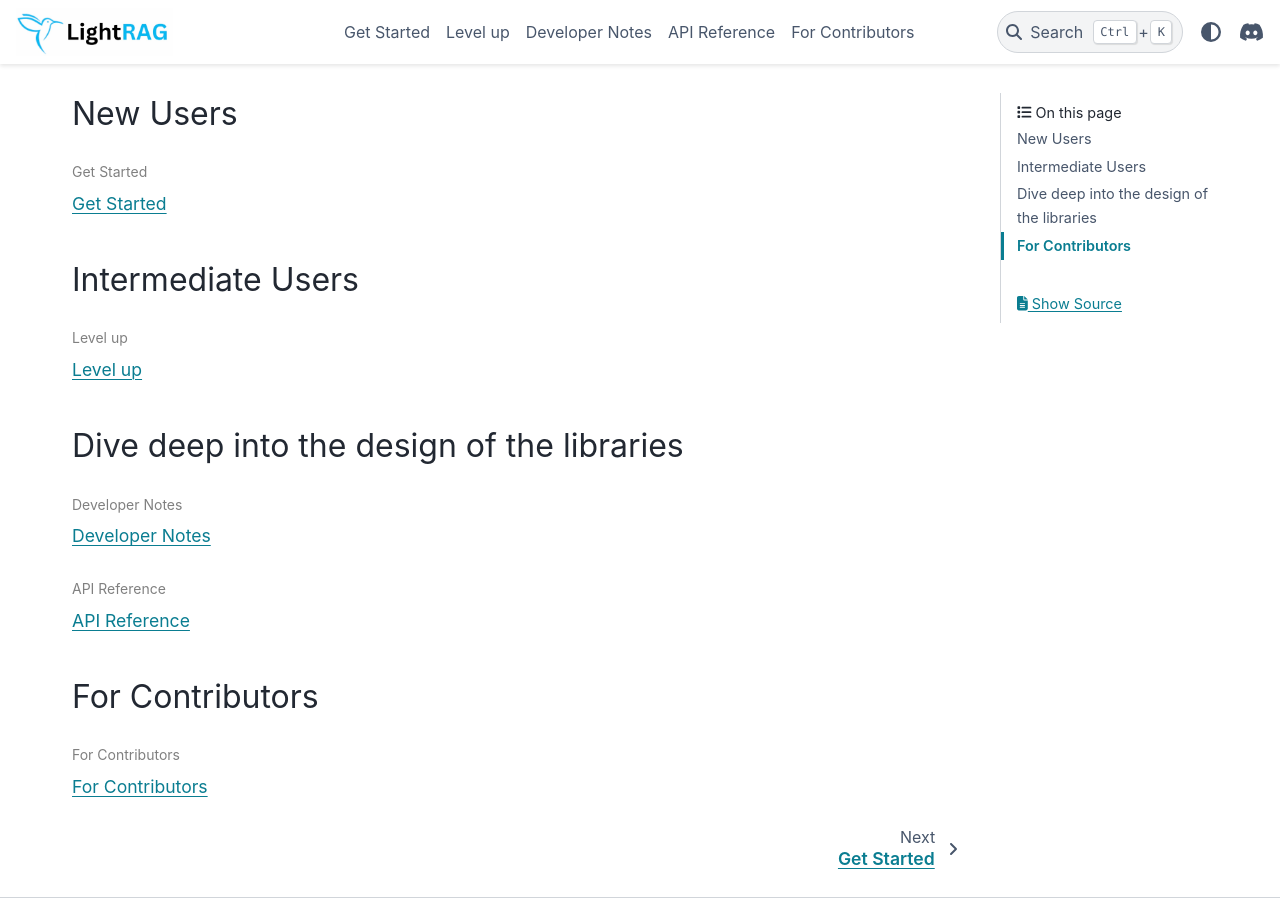
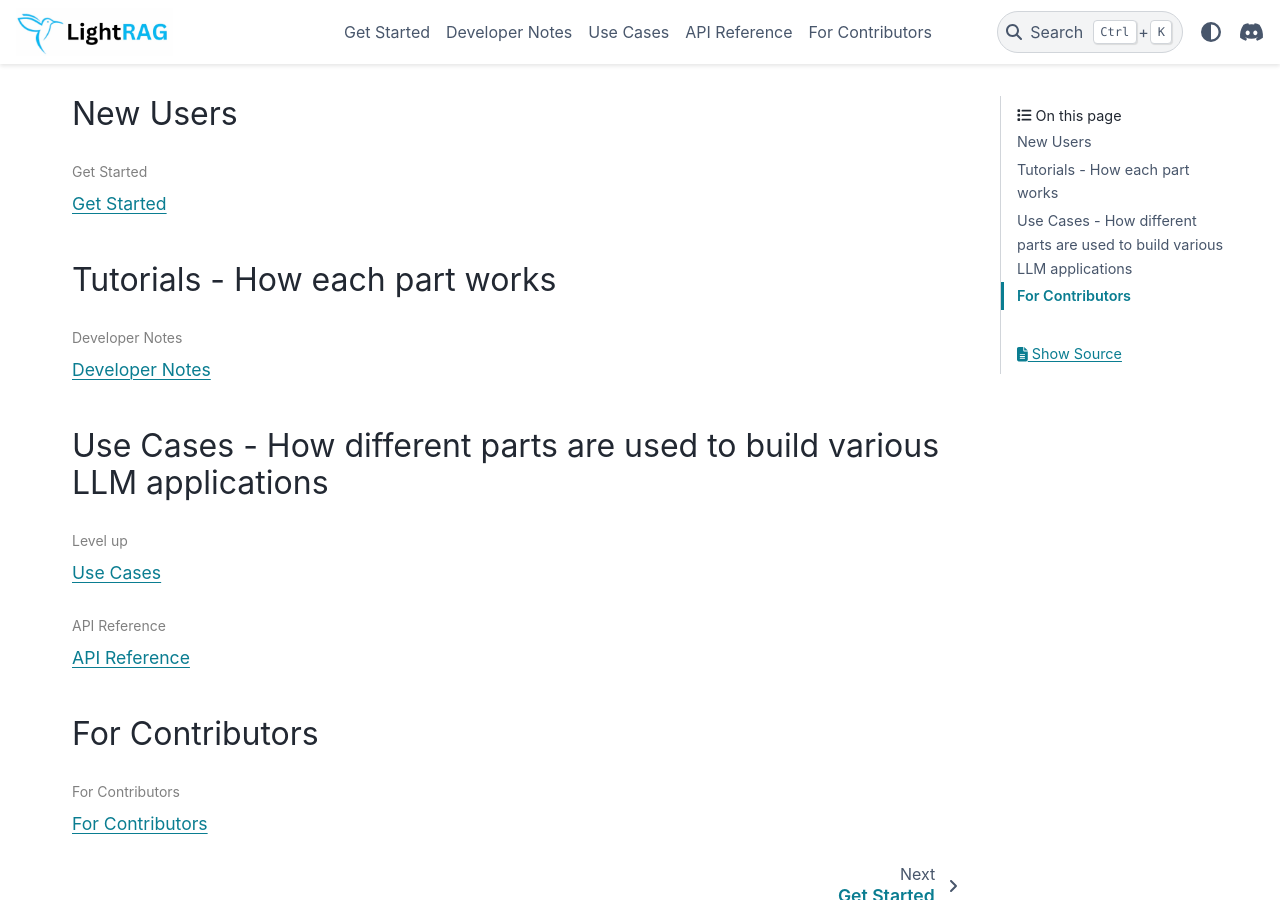
Before and after one commit to SylphAI-Inc/AdalFlow, a Sphinx documentation site: the page built from docs/source/index.rst, in a window 1280 px wide and 900 px high, scrolled down 2464 px. Built offline with Sphinx 7.4.7 and the PyData theme 0.15.4, drawn with Linux system fonts in a browser that asks for light colours; pages that are not in the unit, such as notebooks, are missing from menus.

Commit message:
be more clear on developer notes and use cases, both are tutorials

```diff
--- a/docs/source/developer_notes/index.rst
+++ b/docs/source/developer_notes/index.rst
@@ -1,8 +1,23 @@
+.. _developer_notes:
+
+
 Developer Notes
 =============================
 
-Learn more on our over all design phisolophy, and how we designed each core part within the LightRAG library.
+*How each part works*
 
+Learn LightRAG design phisolophy and the reasoning(`why` and `how-to`) behind each core part within the LightRAG library.
+This is also our tutorials showing how each part works before we move ahead to build use cases (LLM applications).
+
+.. note::
+
+   You can read interchangably between :ref:`Use Cases <use_cases>`.
+
+
+TODO:
+
+1. provide a graph of the LightRAG architecture
+2. Put `why` and `how-to` guide by core parts with secondary toctree
 
 
 .. toctree::
@@ -11,12 +26,49 @@ Learn more on our over all design phisolophy, and how we designed each core part
    lightrag_design_philosophy
 
    llm_intro
+   data_classes
+
+Core Components - Generator
+
+Model cliens are for both
+
+.. toctree::
+   :maxdepth: 2
+
    api_client
    component
    prompt
-   data_classes
    generator
+   optimizer
+
+1. string processing and output parser  (helper for Generator)
+
+
+
+Core Components - Retriever  (Enhance Generator to be more factual and less hallucination)
+
+.. toctree::
+   :maxdepth: 2
+
    embedder
    retriever
-   optimizer
+
+
+Core Components - Agent (Enhance Generator with tools, planning, and reasoning)
+
+tools and execturos, react and how react relates to generator.
+
+.. toctree::
+   :maxdepth: 2
+
+   model
+
+
+
+
+Datasets and Evaulation
+
+.. toctree::
+   :maxdepth: 2
+
    evaluation
--- a/docs/source/index.rst
+++ b/docs/source/index.rst
@@ -130,19 +130,8 @@ New Users
 
 
 
-Intermediate Users
+Tutorials - How each part works
 =======================
-
-.. toctree::
-   :maxdepth: 1
-   :caption: Level up
-
-   tutorials/index
-
-
-Dive deep into the design of the libraries
-==============================================
-
 
 .. toctree::
    :glob:
@@ -150,6 +139,19 @@ Dive deep into the design of the libraries
    :caption: Developer Notes
 
    developer_notes/index
+
+
+
+
+Use Cases - How different parts are used to build various LLM applications
+==============================================
+
+
+.. toctree::
+   :maxdepth: 1
+   :caption: Level up
+
+   tutorials/index
 
 
 .. toctree::
--- a/docs/source/tutorials/index.rst
+++ b/docs/source/tutorials/index.rst
@@ -1,7 +1,9 @@
-Level up
+.. _use_cases:
+
+Use Cases
 =============================
 
-Here is for tutorials.
+*How different parts are used to build various LLM applications*
 
 
 
```
Also changed, not shown: docs/source/developer_notes/data_classes.rst (+7 -1 lines), docs/source/developer_notes/llm_intro.rst (+7 -0 lines).
